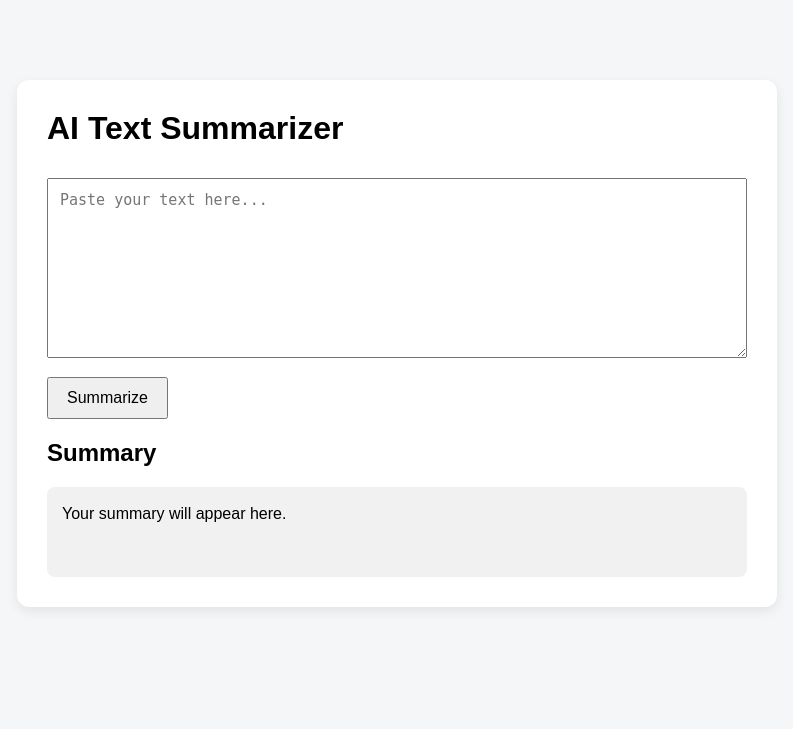
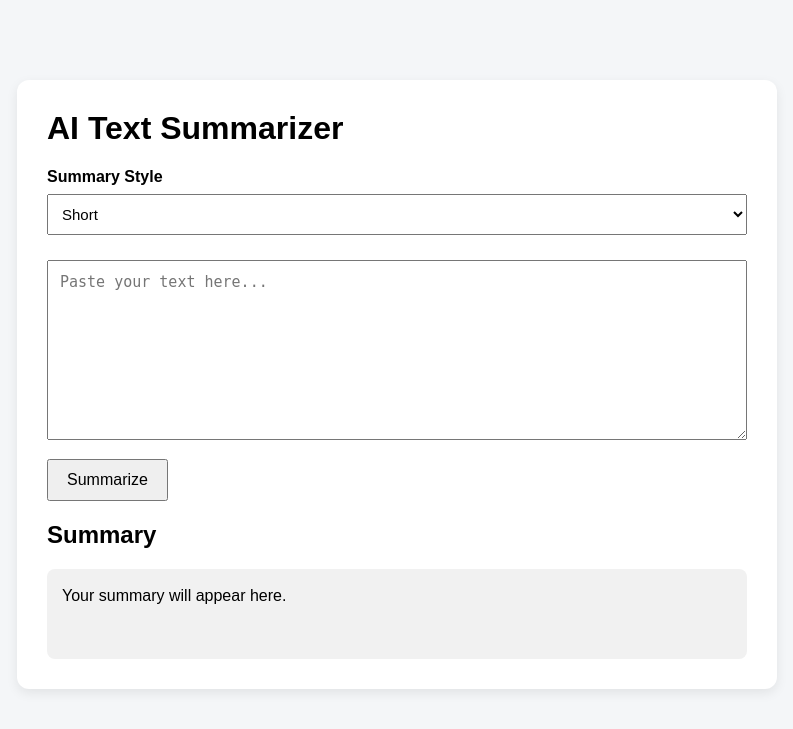
Before and after one commit to PhotonParticle42/AI-Text-Summarizer, a Flask app: page / in a window 1280 px wide. Shown: the top 729 px of the page, without its empty margins (243-1036 px from the left). Run offline with Flask 3, Linux system fonts and the light colour scheme.

Commit message:
Add selectable summary modes

```diff
--- a/app.py
+++ b/app.py
@@ -15,15 +15,27 @@ if not api_key:
 client = OpenAI(api_key=api_key)
 
 
-def real_ai_summary(text):
+def build_prompt(text, mode):
+    if mode == "short":
+        instruction = "Summarize the following text in 2 to 3 short sentences."
+    elif mode == "bullet":
+        instruction = "Summarize the following text in 3 to 5 concise bullet points."
+    elif mode == "paragraph":
+        instruction = "Summarize the following text in one clear paragraph."
+    else:
+        instruction = "Summarize the following text clearly and concisely."
+
+    return f"{instruction}\n\nText:\n{text}"
+
+
+def real_ai_summary(text, mode):
+    prompt = build_prompt(text, mode)
+
     response = client.responses.create(
         model="gpt-5",
-        input=(
-            "Summarize the following text in 3 to 5 clear bullet points. "
-            "Keep the meaning accurate and concise.\n\n"
-            f"Text:\n{text}"
-        ),
+        input=prompt,
     )
+
     return response.output_text
 
 
@@ -40,12 +52,17 @@ def summarize():
         return jsonify({"error": "Invalid request body."}), 400
 
     text = data.get("text", "").strip()
+    mode = data.get("mode", "short").strip().lower()
 
     if not text:
         return jsonify({"error": "Please enter some text to summarize."}), 400
 
+    allowed_modes = {"short", "bullet", "paragraph"}
+    if mode not in allowed_modes:
+        return jsonify({"error": "Invalid summary mode selected."}), 400
+
     try:
-        summary = real_ai_summary(text)
+        summary = real_ai_summary(text, mode)
         return jsonify({"summary": summary})
     except Exception:
         return jsonify({"error": "Something went wrong while generating the summary."}), 500
--- a/static/style.css
+++ b/static/style.css
@@ -17,6 +17,20 @@ body {
 
 h1 {
     margin-top: 0;
+}
+
+label {
+    display: block;
+    margin-bottom: 8px;
+    font-weight: bold;
+}
+
+select {
+    width: 100%;
+    padding: 10px;
+    margin-bottom: 15px;
+    font-size: 15px;
+    box-sizing: border-box;
 }
 
 textarea {
--- a/templates/index.html
+++ b/templates/index.html
@@ -10,6 +10,13 @@
     <div class="container">
         <h1>AI Text Summarizer</h1>
 
+        <label for="summaryMode">Summary Style</label>
+        <select id="summaryMode">
+            <option value="short">Short</option>
+            <option value="bullet">Bullet Points</option>
+            <option value="paragraph">One Paragraph</option>
+        </select>
+
         <textarea id="inputText" placeholder="Paste your text here..."></textarea>
 
         <button id="summarizeBtn" onclick="summarizeText()">Summarize</button>
@@ -21,6 +28,7 @@
     <script>
         async function summarizeText() {
             const text = document.getElementById("inputText").value.trim();
+            const mode = document.getElementById("summaryMode").value;
             const output = document.getElementById("output");
             const button = document.getElementById("summarizeBtn");
 
@@ -39,7 +47,10 @@
                     headers: {
                         "Content-Type": "application/json"
                     },
-                    body: JSON.stringify({ text: text })
+                    body: JSON.stringify({
+                        text: text,
+                        mode: mode
+                    })
                 });
 
                 const data = await response.json();
```
